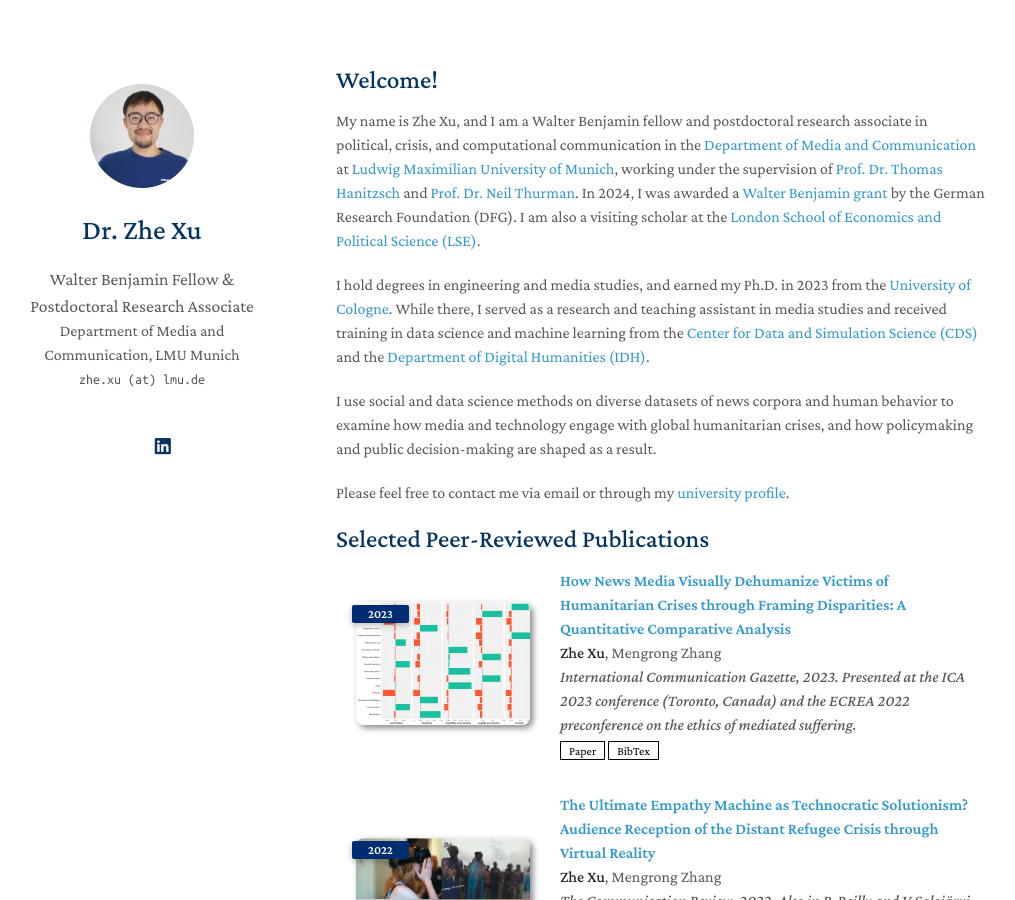
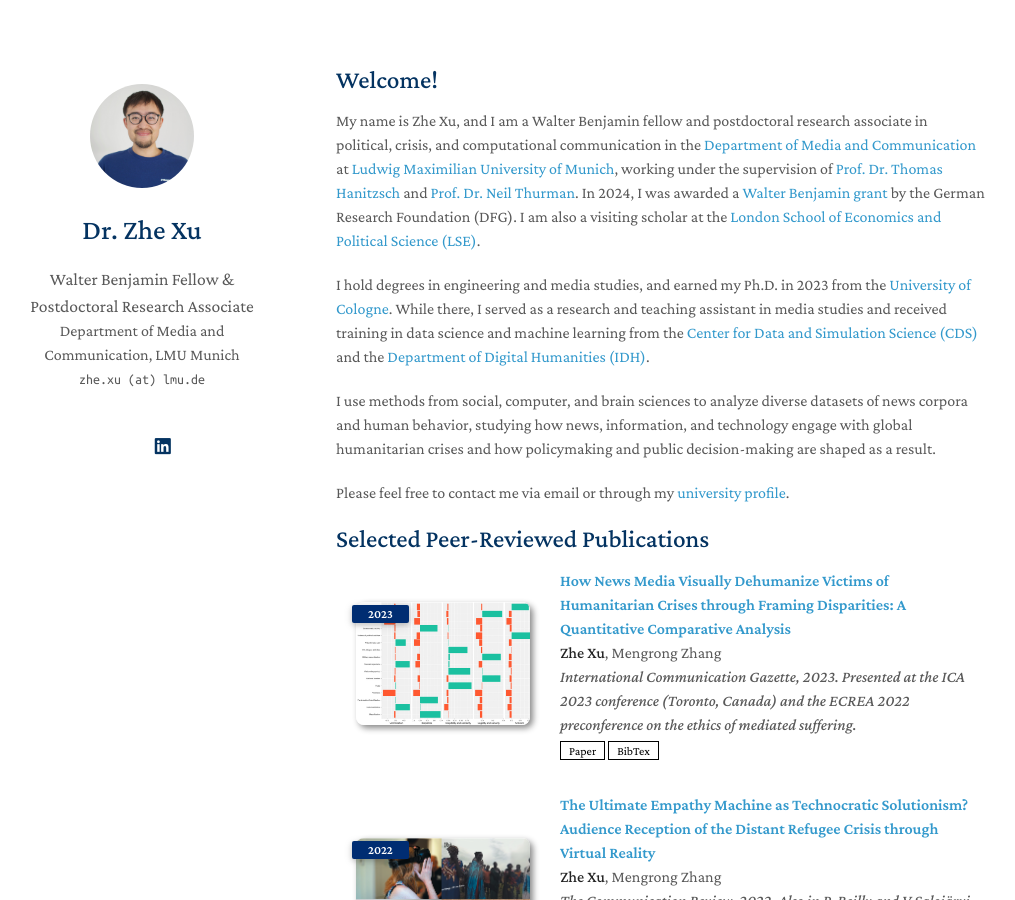
Before and after one commit to zhexuphd/home, a Jekyll site: the page built from index.md, in a window 1280 px wide and 900 px high. Shown: the whole window, without its empty margins (134-1149 px from the left). Built offline with Jekyll 4.4.1, drawn with Linux system fonts in a browser that asks for light colours; a style sheet for code colours, icons or effects is not loaded; our own code applies the rules of GitHub Pages for plain Markdown files.

Commit message:
Update index.md

```diff
--- a/index.md
+++ b/index.md
@@ -7,7 +7,7 @@ My name is Zhe Xu, and I am a Walter Benjamin fellow and postdoctoral research a
 
 I hold degrees in engineering and media studies, and earned my Ph.D. in 2023 from the [University of Cologne](https://www.uni-koeln.de/en/). While there, I served as a research and teaching assistant in media studies and received training in data science and machine learning from the [Center for Data and Simulation Science (CDS)](https://cds.uni-koeln.de/en/) and the [Department of Digital Humanities (IDH)](https://dh.phil-fak.uni-koeln.de/).
 
-I use social and data science methods on diverse datasets of news corpora and human behavior to examine how media and technology engage with global humanitarian crises, and how policymaking and public decision-making are shaped as a result.
+I use methods from social, computer, and brain sciences to analyze diverse datasets of news corpora and human behavior, studying how news, information, and technology engage with global humanitarian crises and how policymaking and public decision-making are shaped as a result.
 
 Please feel free to contact me via email or through my [university profile](https://www.ifkw.uni-muenchen.de/organisation/personen/mitarbeiter/xu_zhe/index.html).
 
```
